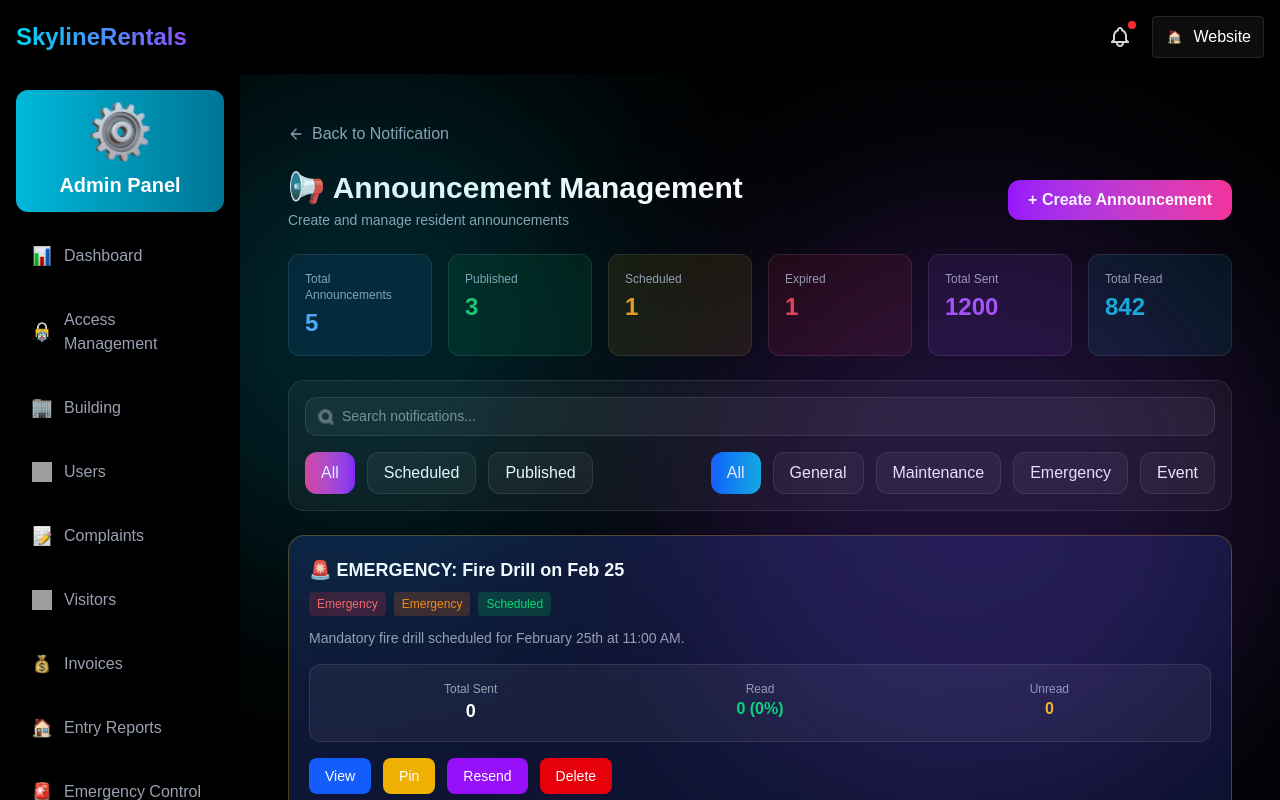
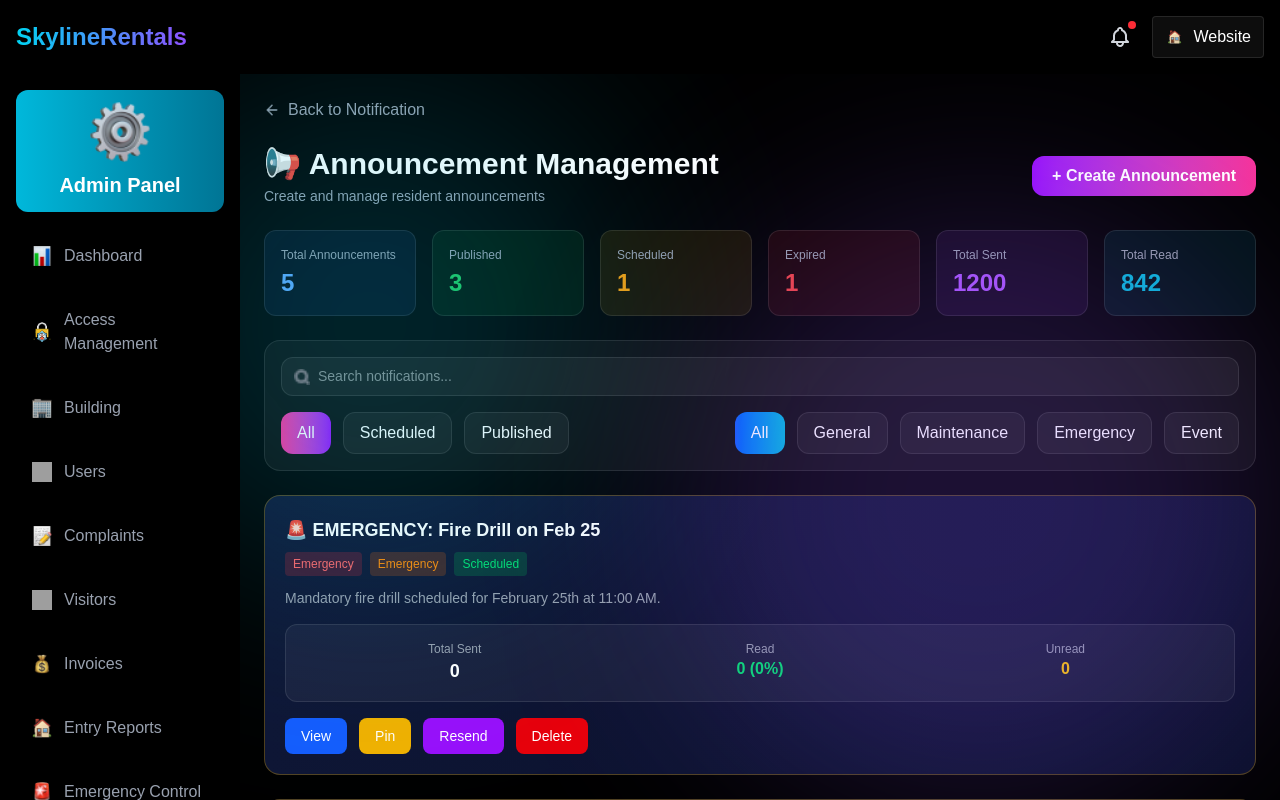
Before and after one commit to abishekyoh0/AMS-admin-panel-frontend, a React (Vite) app: page /announcement-management in a window 1280 px wide. Built offline with nearby package versions, Linux system fonts and the light colour scheme; sample sign-in values are in the browser's storage; grey boxes are pictures that could not be loaded.

Commit message:
Announcement

```diff
--- a/src/components/Dashboard/AnalyticsDashboard.tsx
+++ b/src/components/Dashboard/AnalyticsDashboard.tsx
@@ -128,8 +128,8 @@ const radius = 120;
 const stroke = 10;
 const normalizedRadius = radius - stroke;
 const circumference = normalizedRadius * 2 * Math.PI;
-const strokeDashoffset =
-    circumference - (overall / 100) * circumference;
+// const strokeDashoffset =
+//     circumference - (overall / 100) * circumference;
 
 const AnalyticsDashboard: React.FC = () => {
     return (
--- a/src/components/Notifications/AnnouncementPage.tsx
+++ b/src/components/Notifications/AnnouncementPage.tsx
@@ -251,7 +251,7 @@ const AnnouncementManagement: React.FC = () => {
   });
 
   return (
-    <div style={{ color: COLORS.primary_white }} className="p-4 sm:p-6">
+    <div style={{ color: COLORS.primary_white }}>
 
       <ToastContainer position="top-right" autoClose={2000} />
 
```
